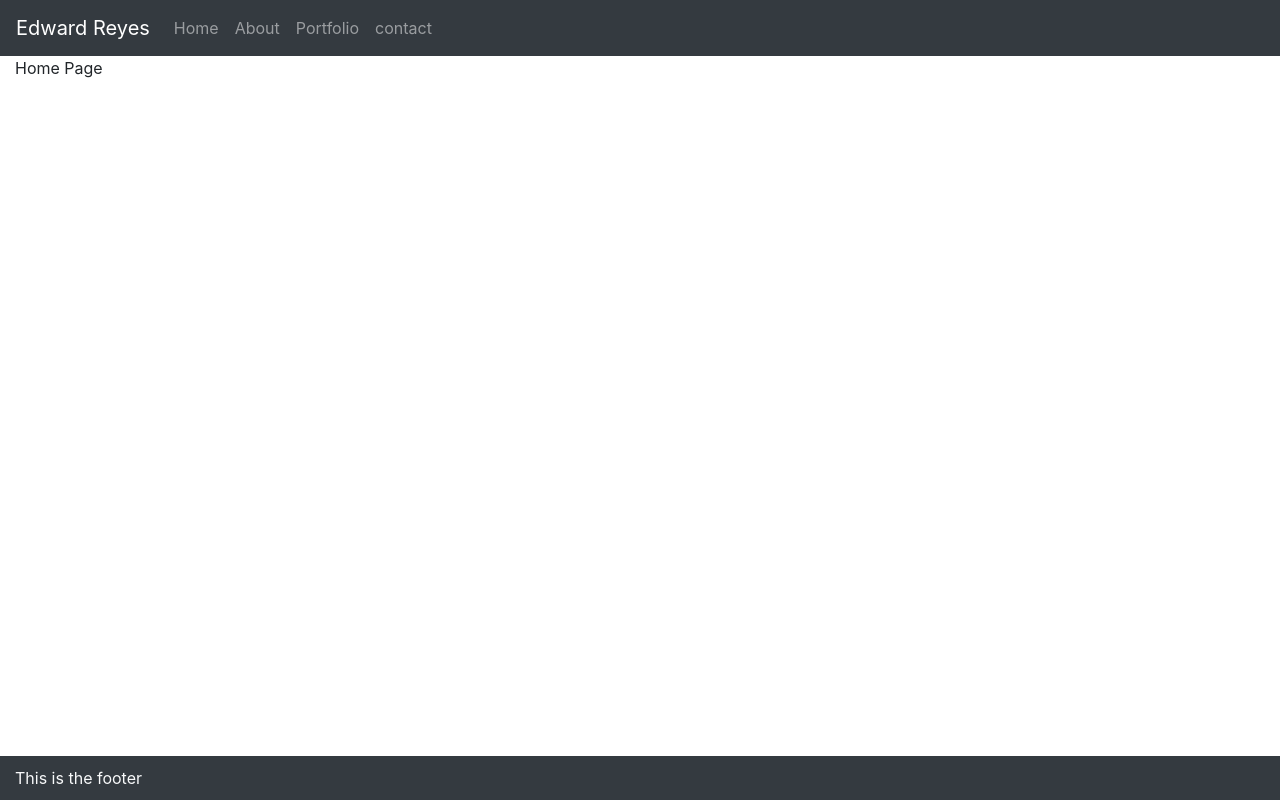
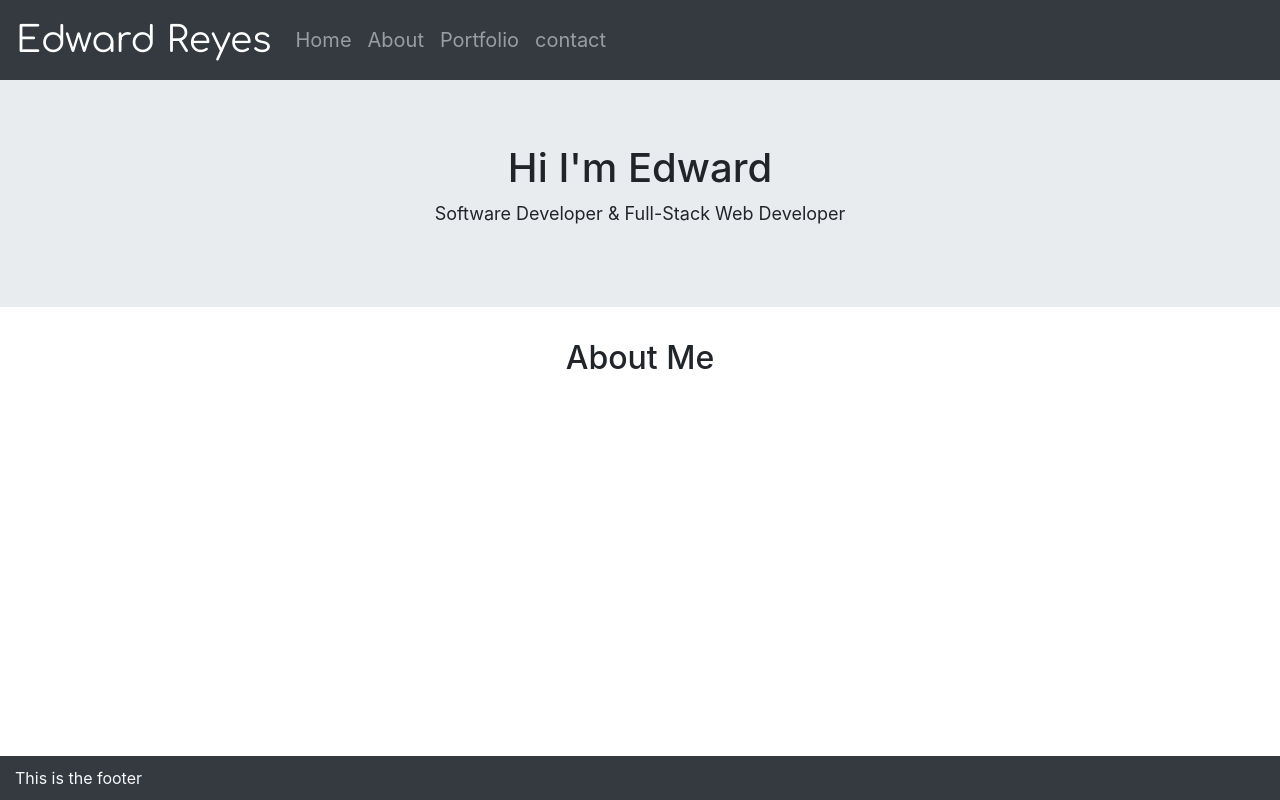
Before and after one commit to edwardreyes29/react-portfolio, a React (Create React App) app: page / in a window 1280 px wide. Built offline with nearby package versions, Linux system fonts and the light colour scheme.

Commit message:
jumbotron added

```diff
--- a/public/index.html
+++ b/public/index.html
@@ -24,6 +24,7 @@
       work correctly both with client-side routing and a non-root public URL.
       Learn how to configure a non-root public URL by running `npm run build`.
     -->
+    <link href="https://fonts.googleapis.com/css2?family=Comfortaa&display=swap" rel="stylesheet">
     <title>Edward Reyes</title>
     <!-- <style>
       #root {
--- a/src/components/Navigation/index.js
+++ b/src/components/Navigation/index.js
@@ -1,14 +1,25 @@
 import React from 'react';
-import { Navbar, Nav } from 'react-bootstrap'
+import { Navbar, Nav, Badge } from 'react-bootstrap';
+import './style.css';
+
+const styles = {
+  brand: {
+    fontSize: '36px'
+  },
+  links: {
+    fontSize: '20px',
+  }
+}
+
 export const Navigation = () => {
   return (
-    <Navbar bg="dark" variant="dark">
-      <Navbar.Brand href="#home">Edward Reyes</Navbar.Brand>
+    <Navbar bg='dark' variant='dark'>
+      <Navbar.Brand href='#home' className='brand-name' style={styles.brand}>Edward Reyes</Navbar.Brand>
       <Nav className="mr-auto">
-        <Nav.Link href="#home">Home</Nav.Link>
-        <Nav.Link href="#about">About</Nav.Link>
-        <Nav.Link href="#portfolio">Portfolio</Nav.Link>
-        <Nav.Link href="#contact">contact</Nav.Link>
+        <Nav.Link href='#home' style={styles.links}>Home</Nav.Link>
+        <Nav.Link href='#about' style={styles.links}>About</Nav.Link>
+        <Nav.Link href='#portfolio' style={styles.links}>Portfolio</Nav.Link>
+        <Nav.Link href='#contact' style={styles.links}>contact</Nav.Link>
       </Nav>
     </Navbar>
   )
--- /dev/null
+++ b/src/components/Navigation/style.css
@@ -0,0 +1,3 @@
+.brand-name {
+  font-family: 'Comfortaa', cursive;
+}
--- a/src/pages/Home/index.js
+++ b/src/pages/Home/index.js
@@ -1,9 +1,24 @@
 import React, { useState, useEffect } from 'react';
-import { Container } from 'react-bootstrap';
+import { Container, Jumbotron } from 'react-bootstrap';
+
+const styles = {
+  jumbotronText: {
+    fontSize: '18px'
+  }
+}
+
 export const Home = () => {
-  return (
-    <Container fluid>
-      <div>Home Page</div>
+  return (<>
+    <Jumbotron fluid className='text-center'>
+      <Container>
+        <h1>Hi I'm Edward</h1>
+        <p style={styles.jumbotronText}>Software Developer & Full-Stack Web Developer</p>
+      </Container>
+    </Jumbotron>
+    <Container>
+      <div className="text-center">
+        <h2>About Me</h2>
+      </div>
     </Container>
-  )
+  </>)
 }
```
